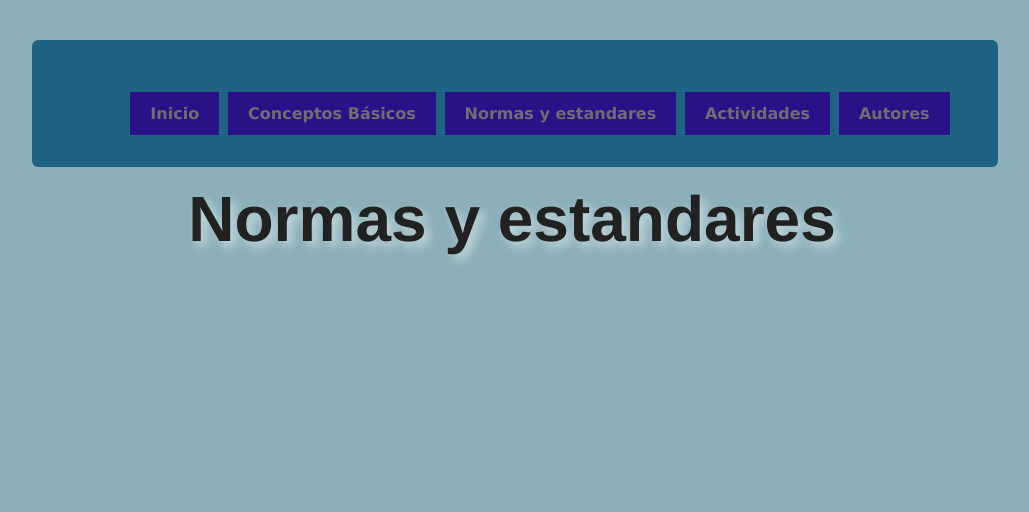
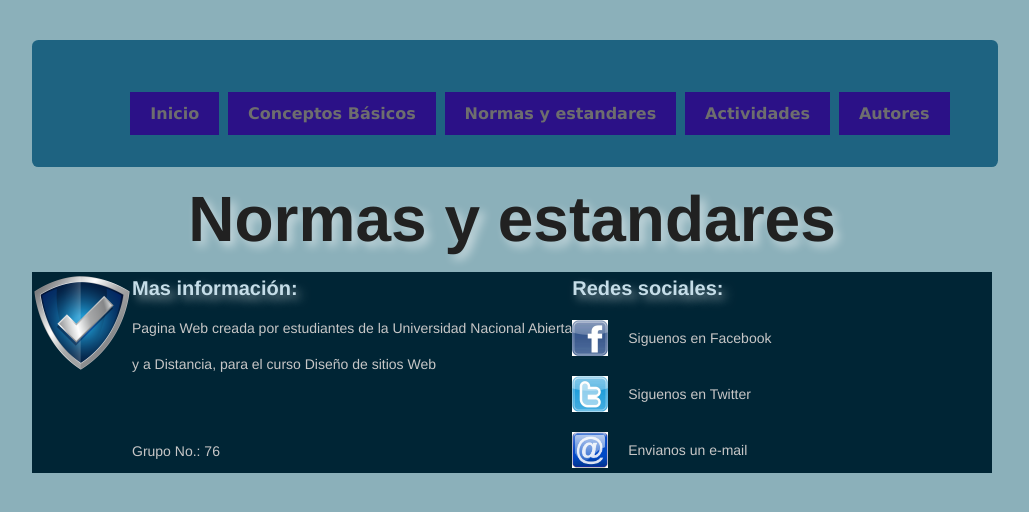
Before and after one commit to edvilague/Unida2FaseConstruccion, a plain HTML site: page normasyestandares.html in a window 1280 px wide. Shown: the whole page, without its empty margins (128-1157 px from the left). Drawn offline with Linux system fonts and the light colour scheme.

Commit message:
Footer end
Terminé el footer, lo coloque en las tres secciones, ya queda a consideracion los colores.

```diff
--- a/css/estilos.css
+++ b/css/estilos.css
@@ -48,28 +48,43 @@ footer{
 .columna1{
 	max-width: :400px;
 }
-.coumna1 h1{
-	font-size: 1.250em;
+.columna2{
+	max-width: :200px;
 }
-.columna1 p{
+.columna2 h1{
+	font-size: 20px;
+	color: #c5dde8;
+	text-align: left;
+}
+.columna2 p{
 	font-size: 14px;
 	color: #c7c7c7;
 	margin-top: 20px;
 }
-.columna2{
+.columna3{
 	max-width: 400px;
 }
-.coumna2 h1{
-	font-size: 22px;
-	color: : #c7c7c7;
+.columna3 h1{
+	font-size: 20px;
+	color: #c5dde8;
+	text-align: left;
 }
-.columna2 .row{
+.columna3 label{
+	font-size: 14px;
+	color: #c7c7c7;
+	margin-top: 20px;
+}
+.columna3 .row{
 	margin-top: 20px;
 	display: flex;
 }
 .row img{
 	width: 36px;
 	height: 36px
+}
+.row label {
+	margin-top: 10px;
+	margin-left: 20px;
 }
 #menu{
 	width: 960px;
--- a/normasyestandares.html
+++ b/normasyestandares.html
@@ -19,6 +19,46 @@
 		</section>
 	</header>
 	<h1>Normas y estandares</h1>
+<footer>
+	<div class="container-footer">
+		<div class="container-body">
 
+		<div class="columna1">
+			<img src="img/4.jpg"width="100" height="100">
+		</div>
+
+		<div class="columna2">
+			<h1>Mas información:</h1>
+			<p>Pagina Web creada por estudiantes de la Universidad Nacional Abierta </p>
+			<p>y a Distancia, para el curso Diseño de sitios Web</p>
+			<br>
+			<p>Grupo No.: 76</p>
+		</div>
+		<div class="columna3">
+			<h1>Redes sociales:</h1>
+
+			<div class="row">
+				<img src="img/facebook.jpg">
+				<label>Siguenos en Facebook</label>
+			</div>
+
+			<div class="row">
+				<img src="img/twitter.jpg">
+				<label>Siguenos en Twitter</label>
+			</div>
+
+			<div class="row">
+				<img src="img/email.jpg">
+			<label>Envianos un e-mail</label>
+			</div>
+		</div>
+
+	</div>
+	</div>
+
+</footer>
 </body>
+<script type="js/jquery.js"></script>
+<script type="js/prefixfree.js"></script>
+<script type="js/modernizr.js"></script>
 </html>
```
Also changed, not shown: conceptosbasicos.html (+36 -1 lines), index.html (+6 -8 lines), img/email.jpg (added), img/facebook.jpg (added), img/twitter.jpg (added), 1 other file.
